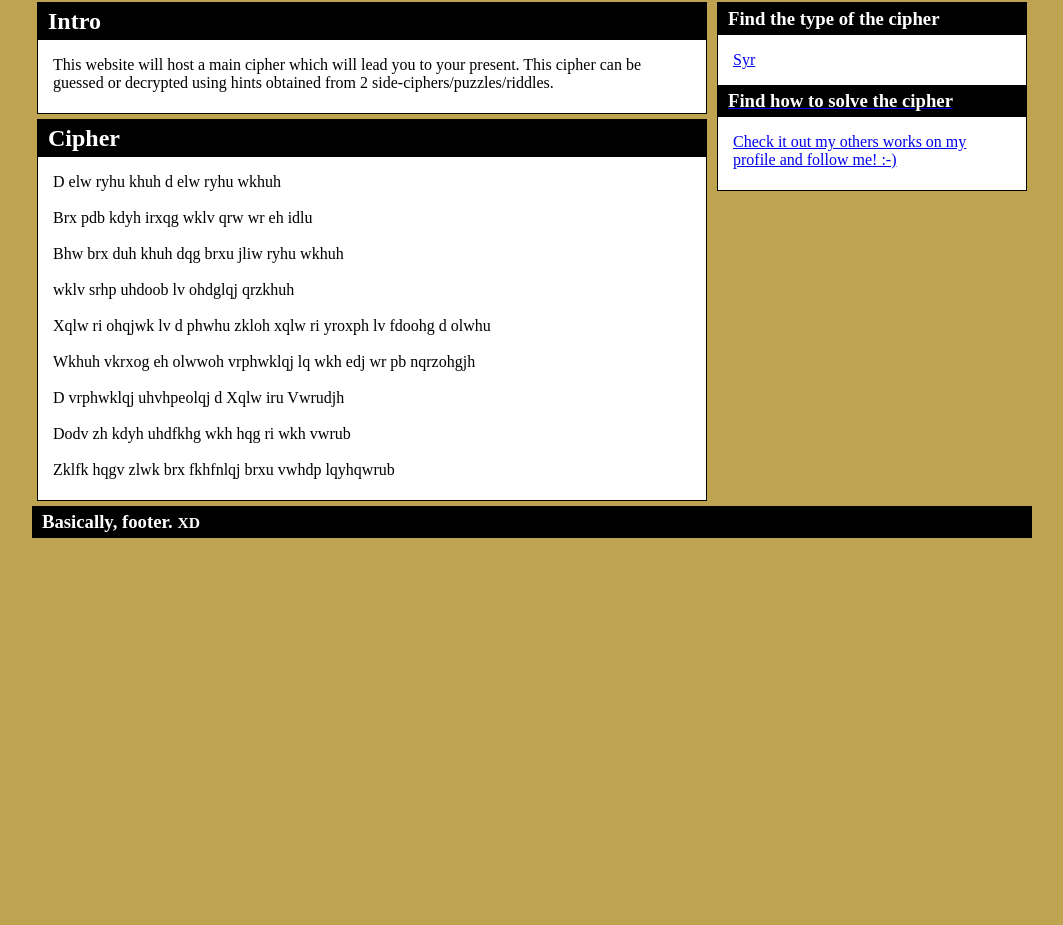
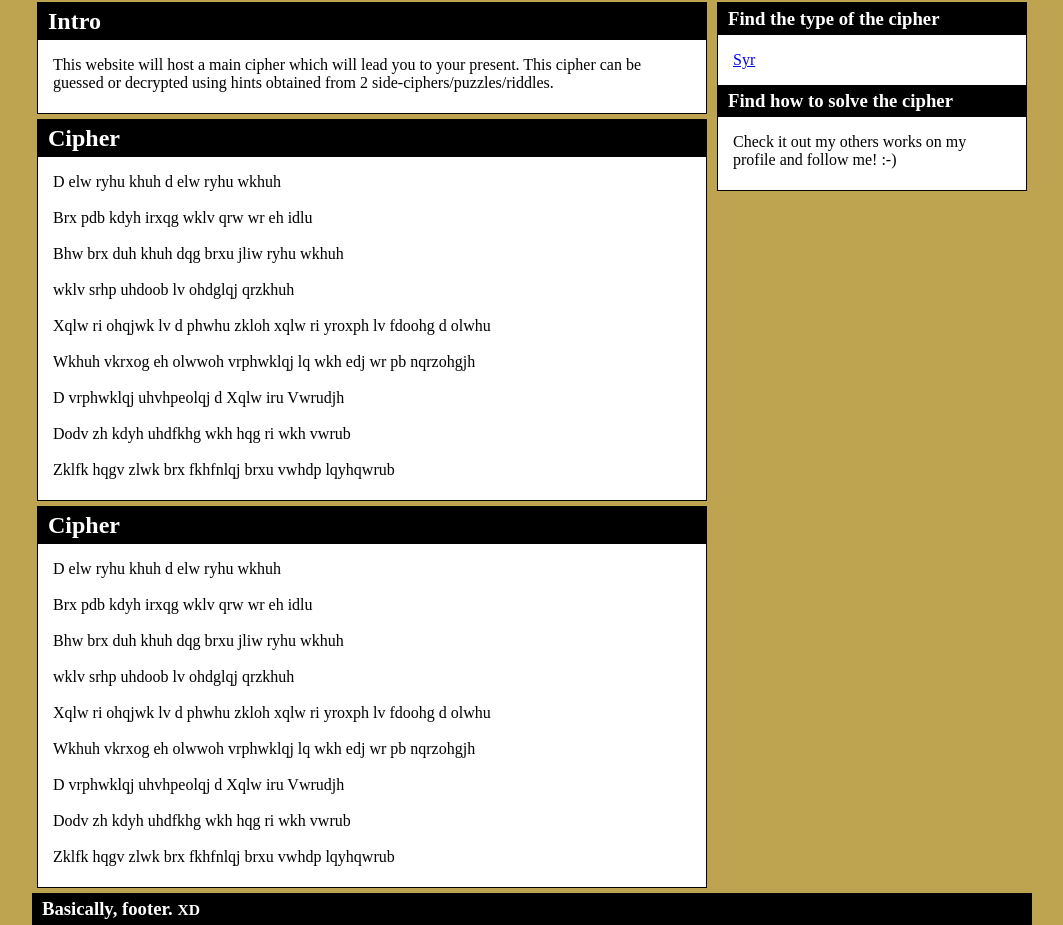
Before and after one commit to StreetyLamp/StreetyLamp.github.io, a plain HTML site: page index.html in a window 1280 px wide. Shown: the part 362-1287 px from the top of the page, without its empty margins (108-1171 px from the left). Before the commit the page ends 900 px from the top, so only its background shows below. Drawn offline with Linux system fonts and the light colour scheme.

Commit message:
Update index.html

```diff
--- a/index.html
+++ b/index.html
@@ -46,11 +46,34 @@ Zklfk hqgv zlwk brx fkhfnlqj brxu vwhdp lqyhqwrub<br>
       </p>
 
       </article>
+    <article>
+      <h2 class="title">Cipher</h2>
+      <p>
+        D elw ryhu khuh d elw ryhu wkhuh<br>
+<br>
+Brx pdb kdyh irxqg wklv qrw wr eh idlu<br>
+<br>
+Bhw brx duh khuh dqg brxu jliw ryhu wkhuh<br>
+<br>
+wklv srhp uhdoob lv ohdglqj qrzkhuh<br>
+<br>
+Xqlw ri ohqjwk lv d phwhu zkloh xqlw ri yroxph lv fdoohg d olwhu<br>
+<br>
+Wkhuh vkrxog eh olwwoh vrphwklqj lq wkh edj wr pb nqrzohgjh<br>
+<br>
+D vrphwklqj uhvhpeolqj d Xqlw iru Vwrudjh<br>
+<br>
+Dodv zh kdyh uhdfkhg wkh hqg ri wkh vwrub<br>
+<br>
+Zklfk hqgv zlwk brx fkhfnlqj brxu vwhdp lqyhqwrub<br>
+      </p>
+
+      </article>
   </main>
   <aside>
     <article>
       <h3 class="title">Find the type of the cipher</h3>
-      <p><a href="syr/index.html">Syr</p>
+      <p><a href="syr/index.html">Syr</a></p>
       <h3 class="title">Find how to solve the cipher</h3>
       <p>Check it out my others works on my profile and follow me! :-)</p>
     </article>
```
